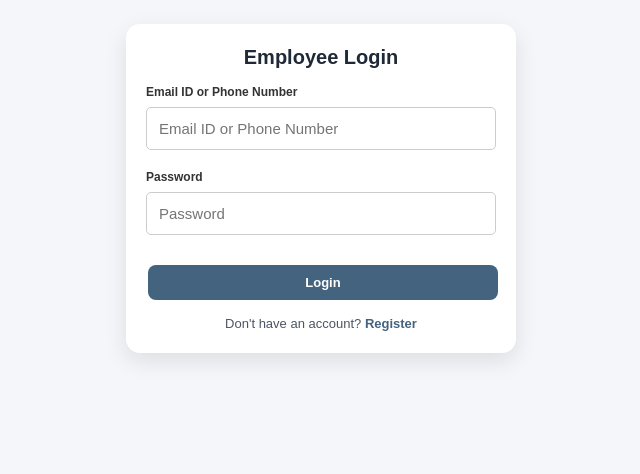
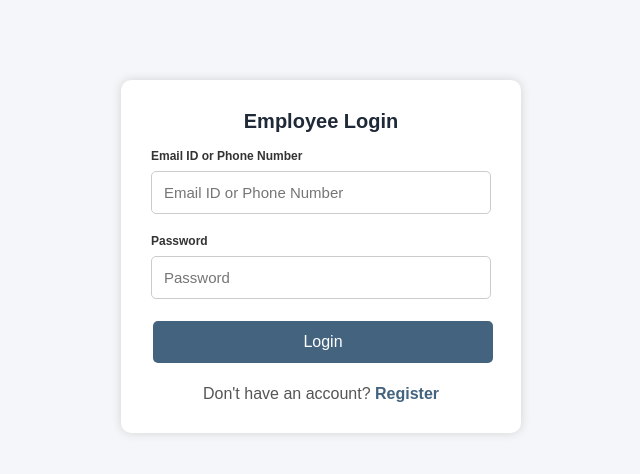
Before and after one commit to Kruti1112/Leave-Management-System, a React (Vite) app in the folder client/: page /login in a window 1280 px wide. Shown: the top 474 px of the page, without its empty margins (319-959 px from the left). Built offline with nearby package versions, Linux system fonts and the light colour scheme.

Commit message:
Resolve APIs errors

```diff
--- a/client/src/pages/AdminDashboard.jsx
+++ b/client/src/pages/AdminDashboard.jsx
@@ -25,6 +25,7 @@ function AdminDashboard() {
         fetchData();
     }, []);
 
+    //fetch data
     function fetchData() {
 
         axios.get("http://localhost:5000/admin/stats")
--- a/client/src/pages/ApplyLeave.jsx
+++ b/client/src/pages/ApplyLeave.jsx
@@ -19,6 +19,8 @@ function ApplyLeave() {
     if (!email) {
         return <Navigate to="/login" replace />;
     }
+
+    //get employee
 
     useEffect(() => {
         axios.get("http://localhost:5000/employee/" + email)
--- a/client/src/pages/LeaveHistory.jsx
+++ b/client/src/pages/LeaveHistory.jsx
@@ -15,6 +15,8 @@ function LeaveHistory() {
     if (!email) {
         return <Navigate to="/login" replace />;
     }
+
+    //get leave history
 
     function getLeaveHistory() {
 
--- a/client/src/pages/LeaveRequest.jsx
+++ b/client/src/pages/LeaveRequest.jsx
@@ -20,6 +20,8 @@ function LeaveRequest() {
         getLeaves();
     }, []);
 
+    //get leaves
+
     function getLeaves() {
 
         axios.get("http://localhost:5000/admin/leaves")
@@ -31,6 +33,8 @@ function LeaveRequest() {
             });
 
     }
+
+    //update status rejected or approved
 
     function updateStatus(id, status) {
 
@@ -63,6 +67,10 @@ function LeaveRequest() {
 
                     <li>
                         Leave Requests
+                    </li>
+
+                    <li onClick={() => navigate("/monthlyreport")}>
+                        Monthly Report
                     </li>
 
                     <li onClick={logout}>
--- a/client/src/pages/Login.jsx
+++ b/client/src/pages/Login.jsx
@@ -8,10 +8,35 @@ function Login() {
     const [password, setPassword] = useState("");
     const navigate = useNavigate();
 
+    function validatePhone(phone) {
+        if (!phone.startsWith("+")) {
+            return false;
+        }
+
+        const number = phone.substring(1);
+
+        if (isNaN(number)) {
+            return false;
+        }
+
+        if (number.length < 8 || number.length > 15) {
+            return false;
+        }
+
+        return true;
+    }
     function login() {
         if (emailOrPhone === "") {
             alert("Please enter your email or phone number");
             return;
+        }
+
+        // Validate only if user enters a phone number
+        if (emailOrPhone.startsWith("+")) {
+            if (!validatePhone(emailOrPhone)) {
+                alert("Please enter a valid international phone number");
+                return;
+            }
         }
 
         if (password === "") {
@@ -46,16 +71,36 @@ function Login() {
     return (
         <div className="login-container">
             <h1>Employee Login</h1>
+
             <div className="form-group">
                 <label>Email ID or Phone Number</label>
-                <input id="emailOrPhone" type="text" placeholder="Email ID or Phone Number" value={emailOrPhone} onChange={(e) => setEmailOrPhone(e.target.value)} />
+                <input
+                    id="emailOrPhone"
+                    type="text"
+                    placeholder="Email ID or Phone Number"
+                    value={emailOrPhone}
+                    onChange={(e) => setEmailOrPhone(e.target.value)}
+                />
             </div>
+
             <div className="form-group">
                 <label>Password</label>
-                <input id="password" type="password" placeholder="Password" value={password} onChange={(e) => setPassword(e.target.value)} />
+                <input
+                    id="password"
+                    type="password"
+                    placeholder="Password"
+                    value={password}
+                    onChange={(e) => setPassword(e.target.value)}
+                />
             </div>
-            <button className="login-btn" onClick={login}>Login</button>
-            <p>Don't have an account? <a href="/register">Register</a></p>
+
+            <button className="login-btn" onClick={login}>
+                Login
+            </button>
+
+            <p>
+                Don't have an account? <a href="/register">Register</a>
+            </p>
         </div>
     );
 }
--- a/client/src/pages/MonthlyReport.jsx
+++ b/client/src/pages/MonthlyReport.jsx
@@ -19,6 +19,7 @@ function MonthlyReport() {
     }
 
     function handleSearch() {
+        // month and year wise leave
 
         if (!selectedMonth || !selectedYear) {
             alert("Please select both month and year");
@@ -48,7 +49,7 @@ function MonthlyReport() {
 
         const difference = end - start;
 
-        const totalDays = Math.ceil(difference / (1000 * 60 * 60 * 24)) + 1;
+        const totalDays = Math.ceil(difference / (1000 * 60 * 60 * 24)) + 1; // milliseconds to day
 
         return totalDays;
     }
--- a/client/src/pages/Register.jsx
+++ b/client/src/pages/Register.jsx
@@ -9,6 +9,28 @@ function Register() {
     const [address, setAddress] = useState("");
     const [photo, setPhoto] = useState(null);
     const [password, setPassword] = useState("");
+
+    function validatePhone(phone) {
+        if (phone === "") {
+            return "Please enter your phone number";
+        }
+
+        if (!phone.startsWith("+")) {
+            return "Phone number must start with '+' followed by country code";
+        }
+
+        const number = phone.substring(1);
+
+        if (isNaN(number)) {
+            return "Phone number must contain only numbers after '+'";
+        }
+
+        if (number.length < 8 || number.length > 15) {
+            return "Phone number must be between 8 and 15 digits";
+        }
+
+        return "";
+    }
 
     function register() {
         if (name === "") {
@@ -36,18 +58,10 @@ function Register() {
             return;
         }
 
-        if (phone === "") {
-            alert("Please enter your phone number");
-            return;
-        }
-
-        if (!/^[0-9]+$/.test(phone)) {
-            alert("Phone number must contain only numbers");
-            return;
-        }
-
-        if (phone.length !== 10) {
-            alert("Phone number must be exactly 10 digits");
+        // Phone validation
+        const phoneError = validatePhone(phone);
+        if (phoneError !== "") {
+            alert(phoneError);
             return;
         }
 
@@ -86,22 +100,24 @@ function Register() {
             alert("Password must contain at least one uppercase letter");
             return;
         }
+
         if (!/[a-z]/.test(password)) {
             alert("Password must contain at least one lowercase letter");
             return;
         }
+
         if (!/[0-9]/.test(password)) {
             alert("Password must contain at least one number");
             return;
         }
 
         const employee = {
-            name: name,
-            email: email,
-            phone: phone,
-            address: address,
+            name,
+            email,
+            phone,
+            address,
             photo: photo.name,
-            password: password
+            password
         };
 
         axios.post("http://localhost:5000/register", employee)
@@ -114,6 +130,7 @@ function Register() {
                     setAddress("");
                     setPhoto(null);
                     setPassword("");
+
                     const photoInput = document.getElementById("photo");
                     if (photoInput) {
                         photoInput.value = "";
@@ -196,15 +213,16 @@ function Register() {
                     value={password}
                     onChange={(e) => setPassword(e.target.value)}
                 />
-                <div className="password-info">
-                    <strong>Password must contain:</strong>
+
+                <small className="password-info">
+                    Password must:
                     <ul>
-                        <li>Minimum 8 characters</li>
-                        <li>One uppercase letter</li>
-                        <li>One lowercase letter</li>
-                        <li>One number</li>
+                        <li>Be at least 8 characters long</li>
+                        <li>Contain at least one uppercase letter (A-Z)</li>
+                        <li>Contain at least one lowercase letter (a-z)</li>
+                        <li>Contain at least one number (0-9)</li>
                     </ul>
-                </div>
+                </small>
             </div>
 
             <button className="register-btn" onClick={register}>
--- a/client/src/styles/Login.css
+++ b/client/src/styles/Login.css
@@ -2,22 +2,20 @@
     margin:0;
     padding:0;
     box-sizing:border-box;
-    font-family:Arial,sans-serif;
+    font-family:Arial, sans-serif;
 }
 
 body{
-    background:#ffffff;
-    min-height: 100vh;
+    background:#f4f6f9;
 }
 
 .login-container{
-    width: 88vw;
-    max-width: 390px;
-    background:#fff;
-    margin:24px auto;
-    padding:22px 20px;
-    border-radius:14px;
-    box-shadow:0 8px 22px rgba(15, 23, 42, 0.10);
+    width:400px;
+    background:white;
+    margin:80px auto;
+    padding:30px;
+    border-radius:10px;
+    box-shadow:0 0 10px lightgray;
 }
 
 .login-container h1{
@@ -28,41 +26,38 @@ body{
 }
 
 .form-group{
-    margin-bottom:10px;
+    margin-bottom:20px;
 }
 
 .form-group label{
     display:block;
-    text-align:left;
-    font-size:12px;
-    font-weight:600;
-    margin-bottom:6px;
-    color:#374151;
+    margin-bottom:8px;
+    font-weight:bold;
+    color:#333;
 }
 
 .form-group input{
     width:100%;
-    padding:10px 11px;
-    font-size:13px;
-    border:1px solid #d1d5db;
-    border-radius:8px;
+    padding:12px;
+    border:1px solid #ccc;
+    border-radius:5px;
+    font-size:15px;
+    outline:none;
 }
 
 .form-group input:focus{
-    border-color:#43637E;
+    border:2px solid #43637E;
 }
 
 .login-btn{
     width:100%;
-    padding:10px;
+    padding:12px;
     background:#43637E;
     color:white;
     border:none;
-    border-radius:8px;
-    font-size:13px;
+    border-radius:5px;
+    font-size:16px;
     cursor:pointer;
-    margin-top:10px;
-    font-weight:600;
 }
 
 .login-btn:hover{
@@ -71,13 +66,12 @@ body{
 
 .login-container p{
     text-align:center;
-    margin-top:14px;
-    font-size:13px;
-    color:#4b5563;
+    margin-top:20px;
+    color:#555;
 }
 
 .login-container a{
     color:#43637E;
     text-decoration:none;
-    font-weight:600;
+    font-weight:bold;
 }
--- a/client/src/styles/Register.css
+++ b/client/src/styles/Register.css
@@ -81,13 +81,18 @@ body{
     font-weight:600;
 }
 
-.password-info{
-    font-size:14px;
-    color:#666;
-    margin-top:5px;
+.password-info {
+    display: block;
+    margin-top: 8px;
+    color: #666;
+    font-size: 13px;
 }
 
-.password-info ul{
-    margin:5px 0 0 20px;
-    padding:0;
+.password-info ul {
+    margin: 5px 0 0 18px;
+    padding: 0;
 }
+
+.password-info li {
+    margin-bottom: 3px;
+}
```
